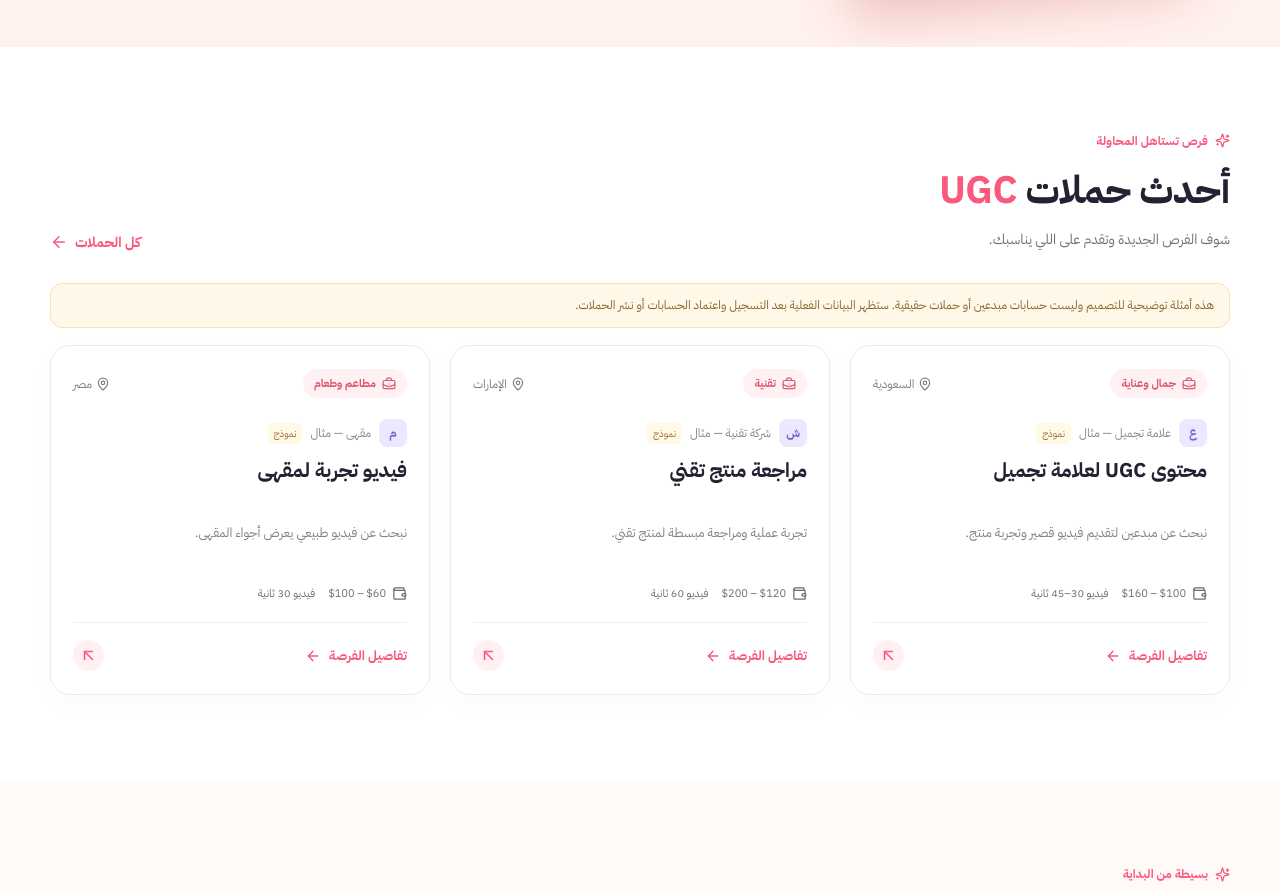
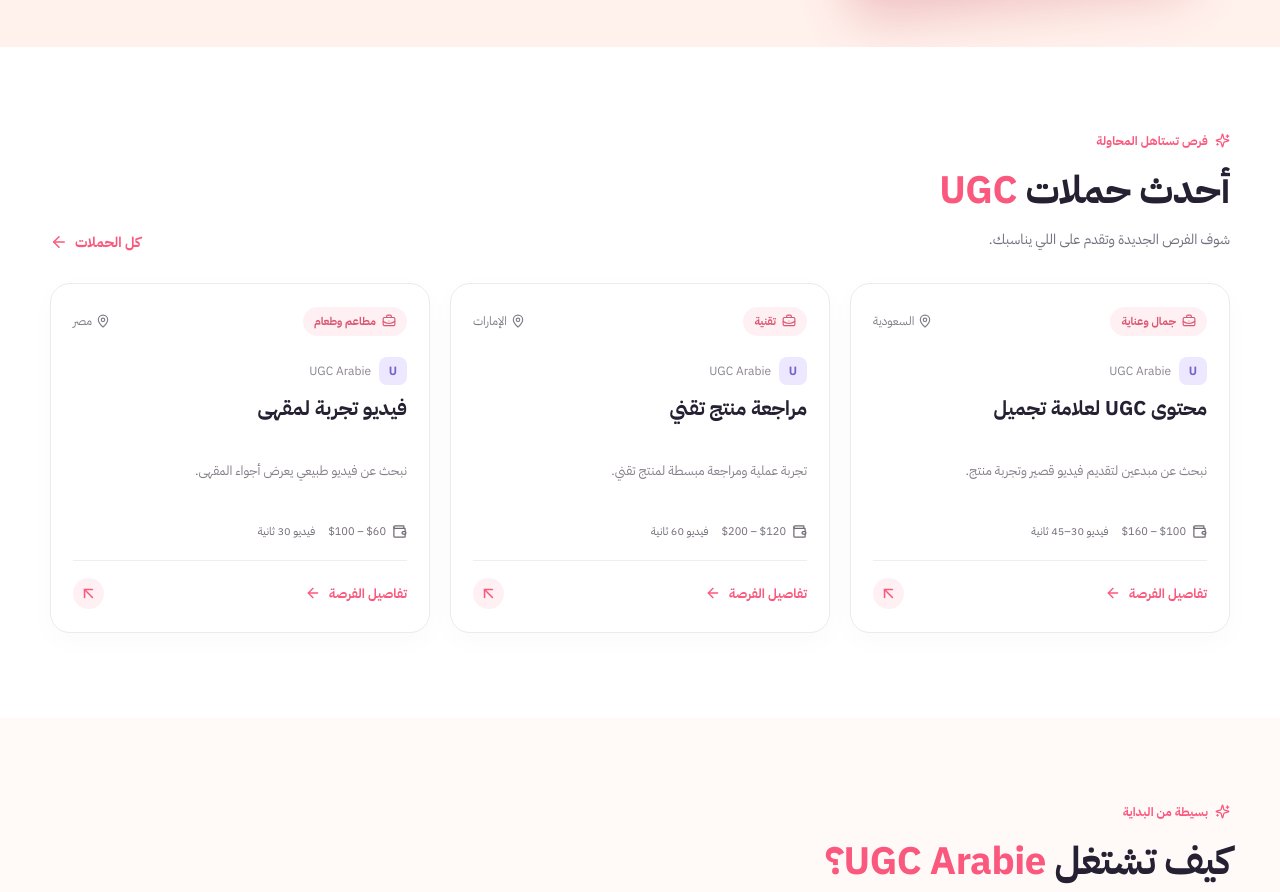
Before and after one commit to rab2323s-creator/ugcarabie, a React (Vite) app: page / in a window 1280 px wide. Shown: the part 2524-3416 px from the top of the page. Built offline with nearby package versions, Linux system fonts and the light colour scheme; no server answers; the database is empty.

Commit message:
Replace homepage campaign demo cards with coordinated inquiry opportunities

```diff
--- a/src/pages/Home.jsx
+++ b/src/pages/Home.jsx
@@ -5,6 +5,7 @@ import { supabase,configured,sampleCreators,sampleCampaigns,niches } from '../li
 import { CreatorCard,CampaignCard } from '../components/Cards'
 import { DemoNotice,SectionHeading } from '../components/Layout'
 import {homepageSeo} from '../lib/homeSeo'
+import {managedCampaigns} from '../lib/managedCampaigns'
 
 export default function Home(){
  const [tab,setTab]=useState('creators'),[query,setQuery]=useState(''),[creators,setCreators]=useState([]),[campaigns,setCampaigns]=useState([]),navigate=useNavigate()
@@ -13,9 +14,8 @@ export default function Home(){
   supabase.from('campaigns').select('*,company:profiles!campaigns_company_id_fkey(display_name)').eq('status','published').order('created_at',{ascending:false}).limit(3)
  ]).then(([a,b])=>{if(alive){setCreators(a.data||[]);setCampaigns(b.data||[])}});return()=>{alive=false}},[])
  const showDemoCreators=!configured || creators.length===0
- const showDemoCampaigns=!configured || campaigns.length===0
  const shownCreators=showDemoCreators?sampleCreators:creators
- const shownCampaigns=showDemoCampaigns?sampleCampaigns:campaigns
+ const shownCampaigns=[...managedCampaigns,...campaigns.filter(c=>!managedCampaigns.some(m=>m.id===c.id))].slice(0,3)
  function search(e){e.preventDefault();navigate(tab==='creators'?`/creators?q=${encodeURIComponent(query)}`:`/campaigns?q=${encodeURIComponent(query)}`)}
  return <>
  <section className="hero"><div className="container hero-layout"><div className="hero-copy"><div className="hero-label"><span className="pulse-dot"/> مكان الإبداع العربي في عالم UGC <Sparkles size={16}/></div><h1>{homepageSeo.heading}</h1><p>{homepageSeo.description}</p><div className="hero-actions"><Link to="/register?role=creator" className="btn btn-primary btn-large">انضم كصانع محتوى <ArrowLeft size={19}/></Link><Link to="/register?role=company" className="btn btn-outline btn-large">أنا صاحب علامة تجارية</Link></div><div className="hero-trust"><div className="mini-avatars"><img alt="" src="https://images.unsplash.com/photo-1534528741775-53994a69daeb?w=100&q=70"/><img alt="" src="https://images.unsplash.com/photo-1500648767791-00dcc994a43e?w=100&q=70"/><img alt="" src="https://images.unsplash.com/photo-1524504388940-b1c1722653e1?w=100&q=70"/></div><span>للمبدعين المستقلين والعلامات التجارية في العالم العربي</span></div></div>
@@ -26,7 +26,7 @@ export default function Home(){
  ].map(([n,icon,cl])=><Link className={`category ${cl}`} to={`/creators?category=${encodeURIComponent(n)}`} key={n}><span className="category-emoji" aria-hidden="true">{icon}</span><span>{n}</span><ArrowUpLeft size={18}/></Link>)}</div></div></section>
  <section className="section section-creators"><div className="container"><SectionHeading eyebrow="وجوه تصنع الفرق" title={<>تعرّف على <span className="accent">المبدعين</span></>} description="كل مبدع عنده أسلوبه. اختر الشخص اللي يشبه روح علامتك." action={<Link className="inline-action" to="/creators">جميع المبدعين <ArrowLeft size={18}/></Link>}/>{showDemoCreators&&<DemoNotice/>}<div className="creator-grid">{shownCreators.length?shownCreators.map((c,i)=><CreatorCard key={c.user_id||i} creator={c} demo={showDemoCreators}/>):<div className="empty-inline">بعد الموافقة على حسابات المبدعين رح يظهروا هون.</div>}</div></div></section>
  <section className="split-feature"><div className="container split-feature-inner"><div className="split-visual"><div className="split-photo"><img alt="مبدعة تصور محتوى بكاميرا — صورة توضيحية" src="https://images.unsplash.com/photo-1492691527719-9d1e07e534b4?w=800&q=85"/></div><div className="split-sticker">فكرة بسيطة <span>→</span> تأثير كبير ✦</div></div><div className="split-copy"><span className="eyebrow"><Sparkles size={15}/> للمبدعين العرب</span><h2>شغفك بالمحتوى<br/><span>ممكن يصير شغلك.</span></h2><p>مو ضروري يكون عندك آلاف المتابعين. اعرض أعمالك وروابط فيديوهاتك، وتقدم للحملات اللي بتناسب أسلوبك.</p><div className="check-list"><span><CheckCircle2/> بروفايل احترافي خاص فيك</span><span><CheckCircle2/> روابط أعمالك بمكان واحد</span><span><CheckCircle2/> فرص تعاون مع علامات تجارية</span></div><Link className="btn btn-dark" to="/register?role=creator">ابدأ مشوارك مجاناً <ArrowLeft size={18}/></Link></div></div></section>
- <section className="section section-campaigns"><div className="container"><SectionHeading eyebrow="فرص تستاهل المحاولة" title={<>أحدث حملات <span className="accent">UGC</span></>} description="شوف الفرص الجديدة وتقدم على اللي يناسبك." action={<Link className="inline-action" to="/campaigns">كل الحملات <ArrowLeft size={18}/></Link>}/>{showDemoCampaigns&&<DemoNotice/>}<div className="campaign-grid">{shownCampaigns.length?shownCampaigns.map(c=><CampaignCard key={c.id} campaign={c} demo={showDemoCampaigns}/>):<div className="empty-inline">الحملات الجديدة رح تظهر هون فور نشرها.</div>}</div></div></section>
+ <section className="section section-campaigns"><div className="container"><SectionHeading eyebrow="فرص تستاهل المحاولة" title={<>أحدث حملات <span className="accent">UGC</span></>} description="شوف الفرص الجديدة وتقدم على اللي يناسبك." action={<Link className="inline-action" to="/campaigns">كل الحملات <ArrowLeft size={18}/></Link>}/><div className="campaign-grid">{shownCampaigns.length?shownCampaigns.map(c=><CampaignCard key={c.id} campaign={c}/>):<div className="empty-inline">الحملات الجديدة رح تظهر هون فور نشرها.</div>}</div></div></section>
  <section className="section process-section"><div className="container"><SectionHeading eyebrow="بسيطة من البداية" title={<>كيف تشتغل <span className="accent">UGC Arabie؟</span></>} description="ثلاث خطوات بتختصر المسافة بين الموهبة والفرصة."/><div className="steps-grid">{[
  [<Camera/>, '01','جهّز بروفايلك','ارفع صورتك وأضف تخصصك وروابط أفضل أعمالك.'],[<MousePointer2/>,'02','اكتشف الفرص','تصفّح الحملات أو ابحث عن مبدع يناسب احتياجاتك.'],[<Send/>,'03','ابدأ التعاون','تواصلوا داخل المنصة، واتفقوا على التفاصيل والتسليم.']
  ].map(([icon,num,title,desc])=><div className="step" key={num}><span className="step-num">{num}</span><div className="step-icon">{icon}</div><h3>{title}</h3><p>{desc}</p></div>)}</div></div></section>
```
